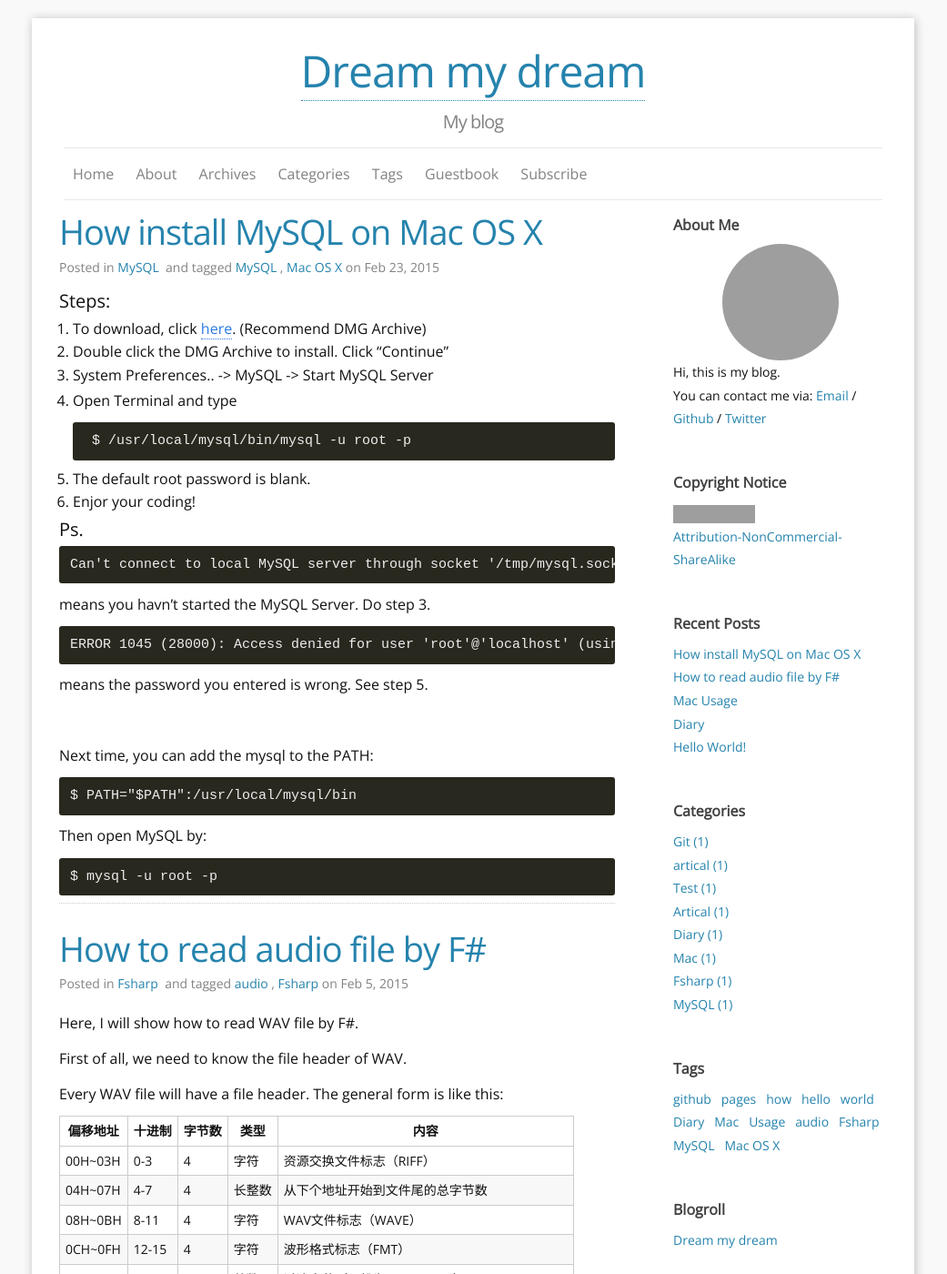
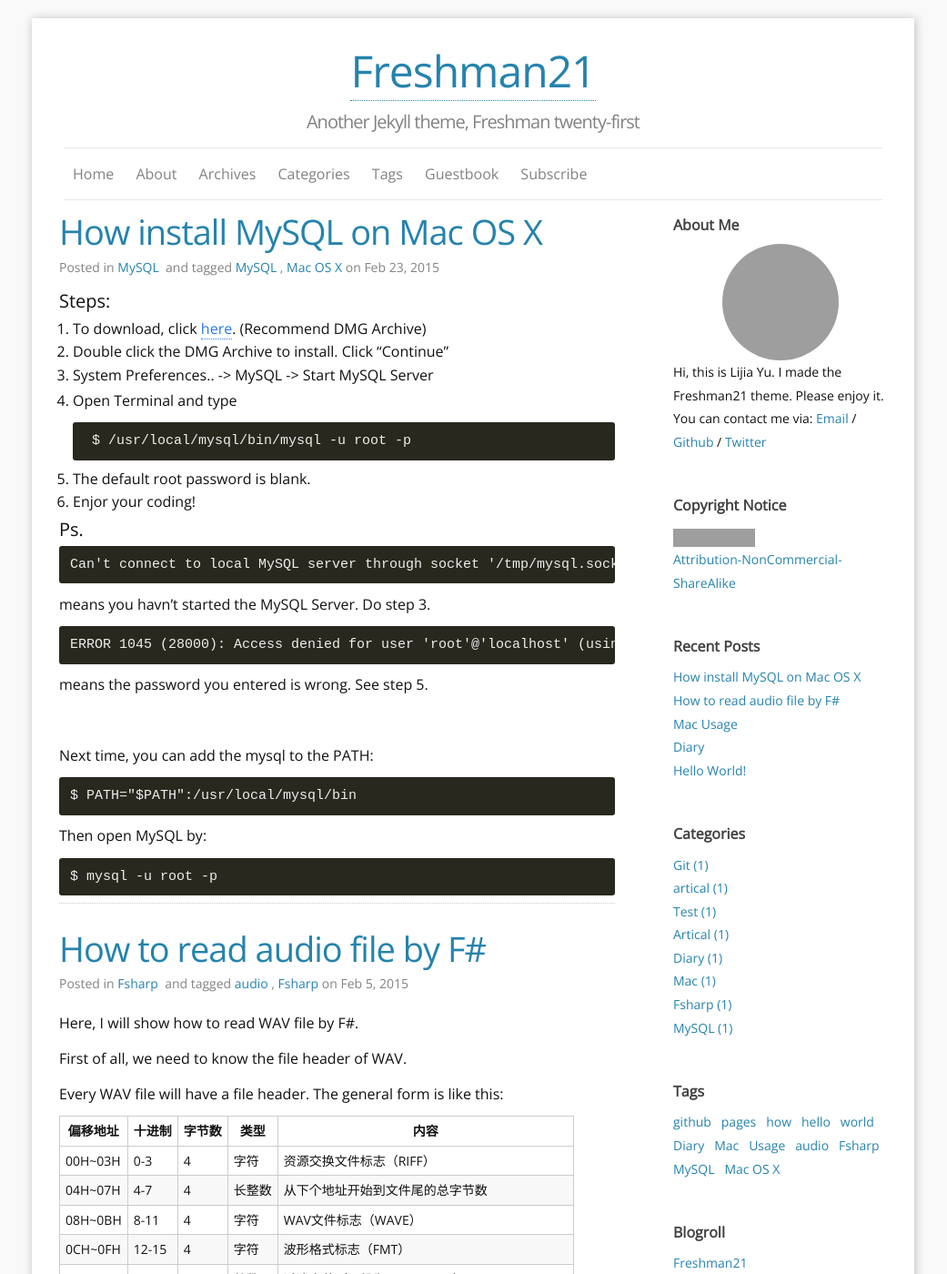
Before and after one commit to kradnangel/kradnangel.github.io, a Jekyll site: the page built from index.html, in a window 1280 px wide and 1400 px high. Shown: the whole window at 91% size, without its empty margins (120-1161 px from the left). Built offline with Jekyll 4.4.1, drawn with Linux system fonts in a browser that asks for light colours; the list of posts is cut into pages by our own code; some of the changed text lies outside the part shown; grey boxes are pictures that could not be loaded.

Commit message:
trying my new blog theme

```diff
--- a/_config.yml
+++ b/_config.yml
@@ -1,20 +1,20 @@
 ### Site info:
-title: Dream my dream
-tagline: My blog
-author: Qianren Zhou
-email: zhouqianren.dark@gmail.com
-description: "Dream my dream" # You can edit this line in _config.yml. It will appear in your document head meta and in your feed.xml site description
+title: Freshman21
+tagline: Another Jekyll theme, Freshman twenty-first
+author: Lijia Yu
+email: yu@lijiayu.net
+description: "Freshman21 is a Jekyll blog theme." # You can edit this line in _config.yml. It will appear in your document head meta and in your feed.xml site description
 keywords: "Jekyll, theme, Freshman21"
-baseurl: "/" # the subpath of your site, e.g. /blog
-url: "http://kradnangel.github.io" # the base hostname & protocol for your site
+baseurl: "/freshman21" # the subpath of your site, e.g. /blog
+url: "http://yulijia.net/freshman21" # the base hostname & protocol for your site
 locale: en_US
 
 ### Personal info and site tools info:
-twitter_username: Mole_Ex
-github_username:  kradnangel
-disqus_shortname: kradnangel
+twitter_username: yulijia
+github_username:  yulijia
+disqus_shortname: freshman21
 favicon:     "/images/favicon.ico"
-aboutme: Hi, this is my blog. # these are shown on aboutme-sidebar.
+aboutme: Hi, this is Lijia Yu. I made the Freshman21 theme. Please enjoy it. # these are shown on aboutme-sidebar.
 aboutme_photo: https://i.imgur.com/Mdc4szJl.jpg # your photo.
 
 
@@ -55,9 +55,12 @@
 ### your Blogroll info, only name can shown on the page.
 
 Blogroll:
-    - name: Dream my dream
-      href: http://kradnangel.github.io/
-      title: Dream my dream
+    - name: Freshman21
+      href: http://yulijia.net/freshman21
+      title: Another Jekyll blog theme
+    - name: author's website
+      href: http://yulijia.net/
+      title: Lijia Yu's website
 
 
 ### Build settings
```
